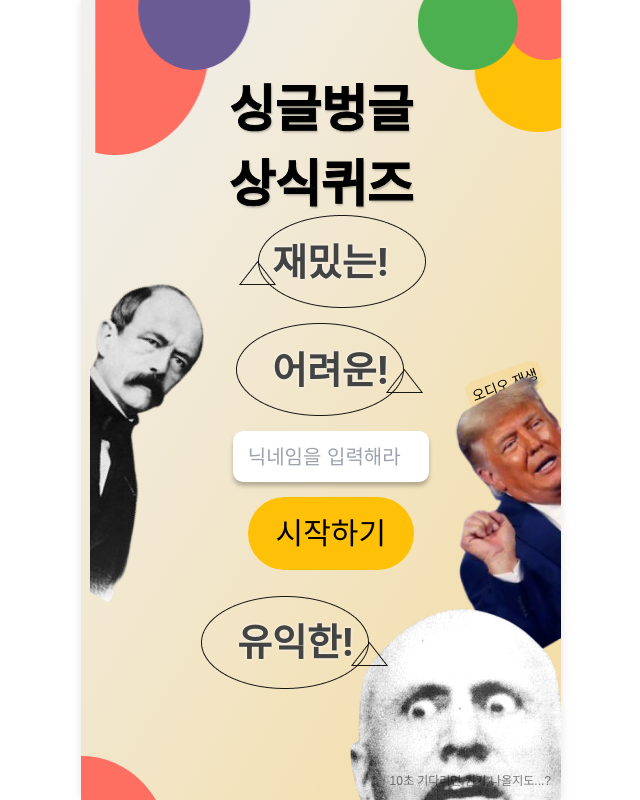
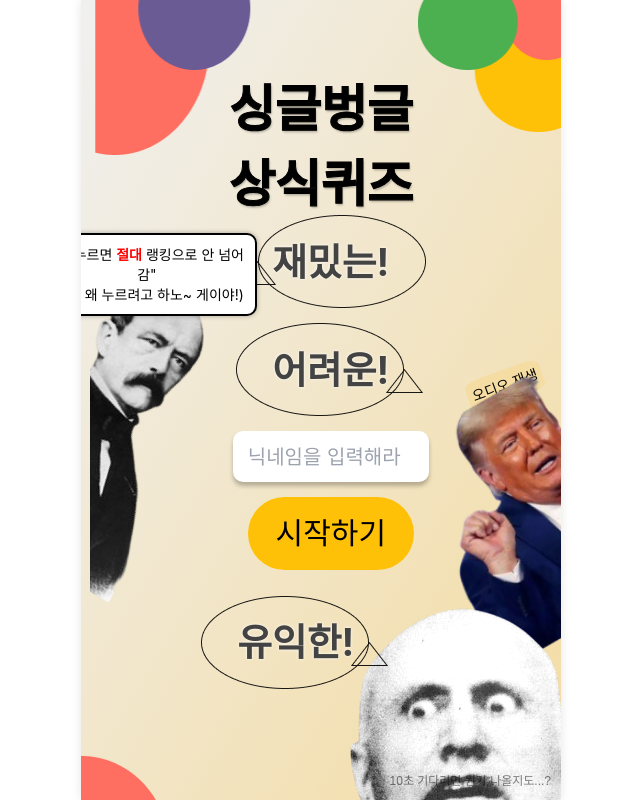
Before and after one commit to SoJungJung/SangSikQuiz, a React (Create React App) app: page / in a window 1280 px wide. Shown: the whole page, without its empty margins (319-959 px from the left). Built offline with nearby package versions, Linux system fonts and the light colour scheme.

Commit message:
home 페이지 ranking 이동 말풍선 문구 재 수정

```diff
--- a/src/pages/Home/Home.js
+++ b/src/pages/Home/Home.js
@@ -22,13 +22,23 @@ const Home = () => {
     const [audio] = useState(new Audio());
     const [showEasterEgg, setShowEasterEgg] = useState(false);
     const [stormAnimation, setStormAnimation] = useState(false);
-    const [showRankingHint, setShowRankingHint] = useState(false);
+    const [showRankingHint, setShowRankingHint] = useState(false); // 말풍선 표시 여부
 
     useEffect(() => {
-        const timer = setTimeout(() => {
+        // 10초 뒤 이스터에그 표시
+        const easterEggTimer = setTimeout(() => {
             setShowEasterEgg(true);
         }, 10000);
-        return () => clearTimeout(timer);
+
+        // 5초 뒤 말풍선 표시
+        const hintTimer = setTimeout(() => {
+            setShowRankingHint(true);
+        }, 5000);
+
+        return () => {
+            clearTimeout(easterEggTimer);
+            clearTimeout(hintTimer);
+        };
     }, []);
 
     const handlePlayAudio = () => {
@@ -56,11 +66,12 @@ const Home = () => {
     };
 
     const handleOttoClick = () => {
+        // 비스마르크 클릭 시 폭풍 애니메이션 시작
         setStormAnimation(true);
-        setShowRankingHint(true); // 랭킹으로 넘어가는 안내를 보여줌
+        // 클릭 후 3초 뒤 /ranking으로 이동
         setTimeout(() => {
             navigate('/ranking');
-        }, 3000); // 3초 후 이동
+        }, 3000);
     };
 
     return (
@@ -86,12 +97,12 @@ const Home = () => {
                                 onClick={handleOttoClick}
                                 style={{ cursor: 'pointer' }}
                             />
-                            {showRankingHint && (
+                            {showRankingHint && !stormAnimation && (
                                 <div className={styles.rankingHintBubble}>
                                     <div className={styles.rankingHintText}>
                                         "← 누르면 <span className={styles.highlight}>절대</span> 랭킹으로 안 넘어감"
                                         <br />
-                                        (근데 왜 클릭했노 게이야!)
+                                        (근데 왜 누르려고 하노~ 게이야!)
                                     </div>
                                 </div>
                             )}
--- a/src/pages/Home/Home.module.css
+++ b/src/pages/Home/Home.module.css
@@ -374,12 +374,10 @@
     transform-origin: center center;
 }
 
-/* 오토 랩퍼: 오토 이미지와 말풍선 */
 .ottoWrapper {
     position: relative;
 }
 
-/* 말풍선 스타일 */
 .rankingHintBubble {
     position: absolute;
     top: -50px;
@@ -388,9 +386,10 @@
     border: 2px solid #000;
     border-radius: 10px;
     padding: 10px;
-    width: 200px;
+    width: 220px;
     box-shadow: 0 0 5px rgba(0, 0, 0, 0.3);
     animation: shakeHint 1s infinite alternate;
+    z-index: 999;
 }
 
 .rankingHintText {
```
